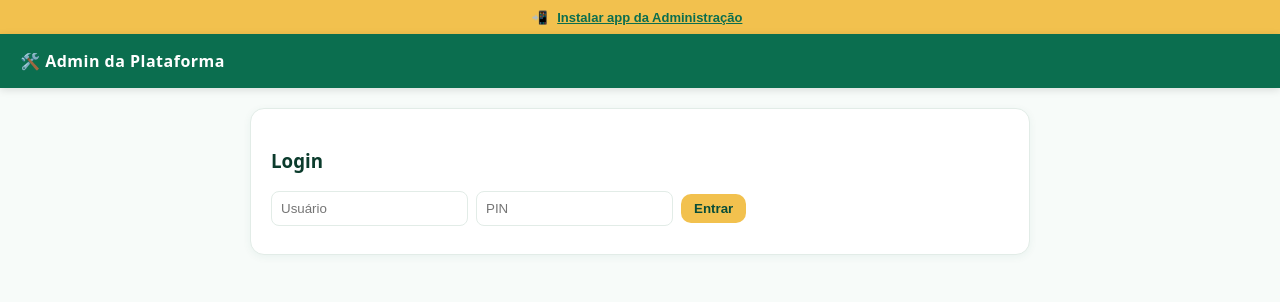
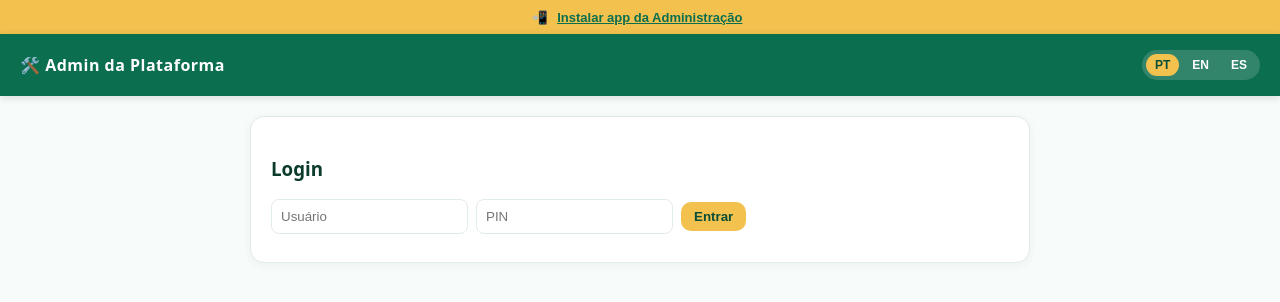
Before and after one commit to EDTECSEG/playas-y-ventajas, a Next.js app: page /admin in a window 1280 px wide. Shown: the top 302 px of the page. Built offline with nearby package versions, Linux system fonts and the light colour scheme.

Commit message:
feat(ui): seletor de idiomas pt/en/es no header compartilhado
O seletor so existia no splash da home. Extrai LanguageMenu para componente reutilizavel e inclui no Header, entao as tres opcoes aparecem em todas as telas (menu de modulos, admin, cliente, empresa, motorista, afiliado).

```diff
--- a/app/components/Header.jsx
+++ b/app/components/Header.jsx
@@ -5,6 +5,7 @@ import { useRouter } from 'next/navigation';
 import { useLanguage } from '../../lib/LanguageContext';
 import { theme } from '../../lib/theme';
 import { consumeAdminModulesOrigin, ADMIN_MODULES_PATH } from '../../lib/adminModules';
+import LanguageMenu from './LanguageMenu';
 
 export default function Header({ title, right }) {
   const { t } = useLanguage();
@@ -39,7 +40,10 @@ export default function Header({ title, right }) {
           {title}
         </strong>
       </div>
-      <div style={{ flexShrink: 0 }}>{right}</div>
+      <div style={{ display: 'flex', alignItems: 'center', gap: 8, flexShrink: 0 }}>
+        <LanguageMenu light />
+        {right}
+      </div>
     </div>
   );
 }
--- /dev/null
+++ b/app/components/LanguageMenu.jsx
@@ -0,0 +1,35 @@
+'use client';
+
+import { useLanguage } from '../../lib/LanguageContext';
+import { theme } from '../../lib/theme';
+
+const LANGS = [['pt', 'PT'], ['en', 'EN'], ['es', 'ES']];
+
+export default function LanguageMenu({ light = false, style }) {
+  const { lang, setLang } = useLanguage();
+  return (
+    <div style={{
+      display: 'flex', gap: 4, padding: 4, borderRadius: 20,
+      background: light ? 'rgba(255,255,255,0.16)' : theme.greenLight,
+      ...style,
+    }}>
+      {LANGS.map(([code, label]) => {
+        const active = lang === code;
+        return (
+          <button
+            key={code}
+            type="button"
+            onClick={() => setLang(code)}
+            style={{
+              border: 'none', borderRadius: 16, padding: '4px 9px', fontSize: 12, fontWeight: 700, cursor: 'pointer',
+              background: active ? theme.gold : 'transparent',
+              color: active ? theme.greenDark : (light ? '#FFFFFF' : theme.green),
+            }}
+          >
+            {label}
+          </button>
+        );
+      })}
+    </div>
+  );
+}
```
Also changed, not shown: app/page.jsx (+4 -24 lines), 1 other file (tests, documents, lock files or other folders).
